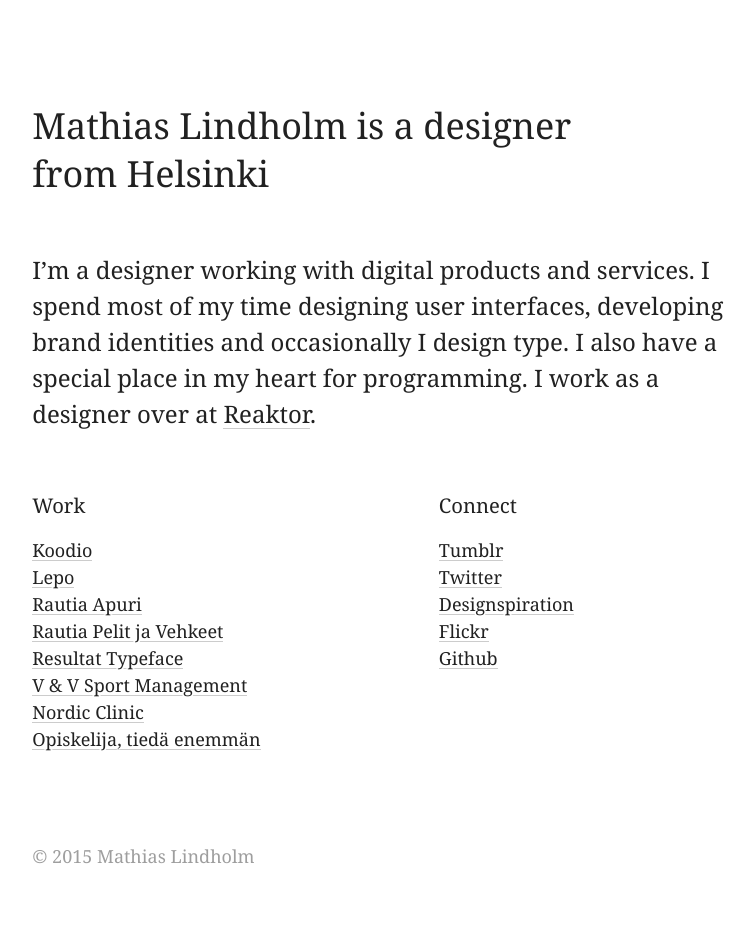
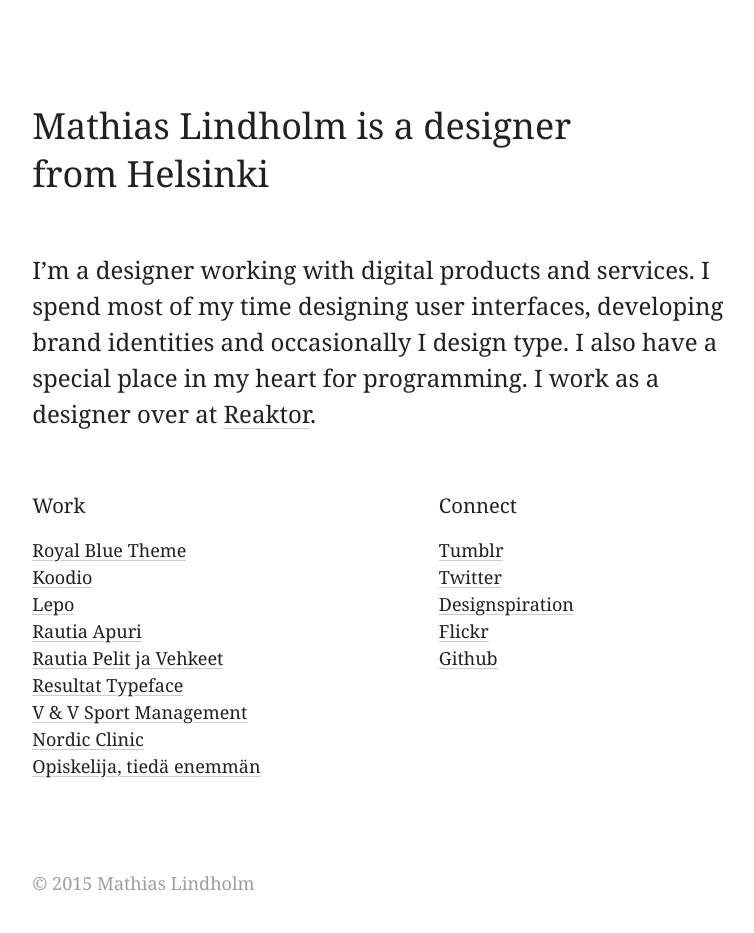
Before and after one commit to mlindholm/homepage, a Jekyll site: the page built from index.html, in a window 1280 px wide. Shown: the whole page, without its empty margins (83-837 px from the left). Built offline with Jekyll 4.4.1, drawn with Linux system fonts in a browser that asks for light colours; nearby versions of some CDN libraries; before the commit the page ends 906 px from its top, so only the background shows below that.

Commit message:
Add royal blue theme and support for link projects

```diff
--- a/_includes/navigation.html
+++ b/_includes/navigation.html
@@ -5,6 +5,8 @@
       {% for post in site.posts %}
         {% if page.url == post.url %}
           <li class="active">{{ post.title }}</li>
+        {% elsif post.link %}
+          <li class="external"><a href="{{ post.link }}">{{ post.title }} </li>
         {% else %}
           <li><a href="{{ post.url }}">{{ post.title }}</a></li>
         {% endif %}
```
Also changed, not shown: _posts/2015-11-19-royal-blue-theme.md (added, +4 -0 lines).
